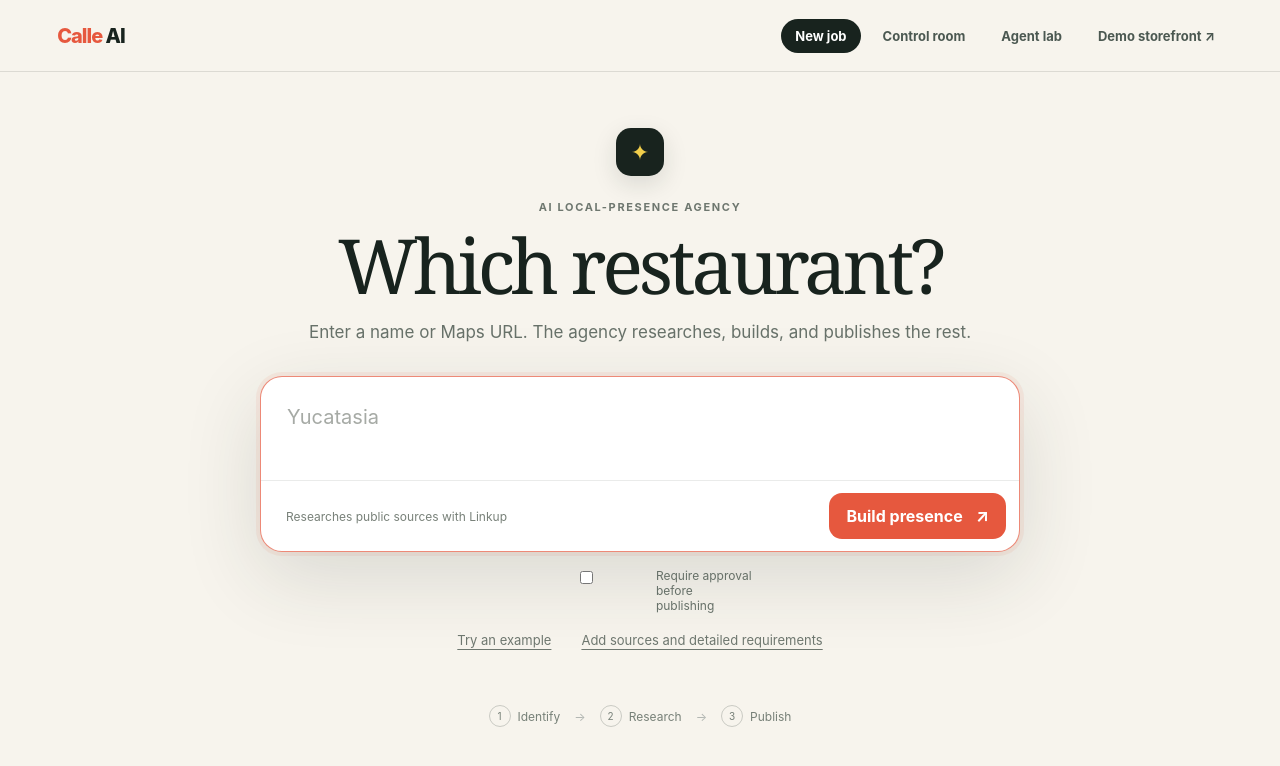
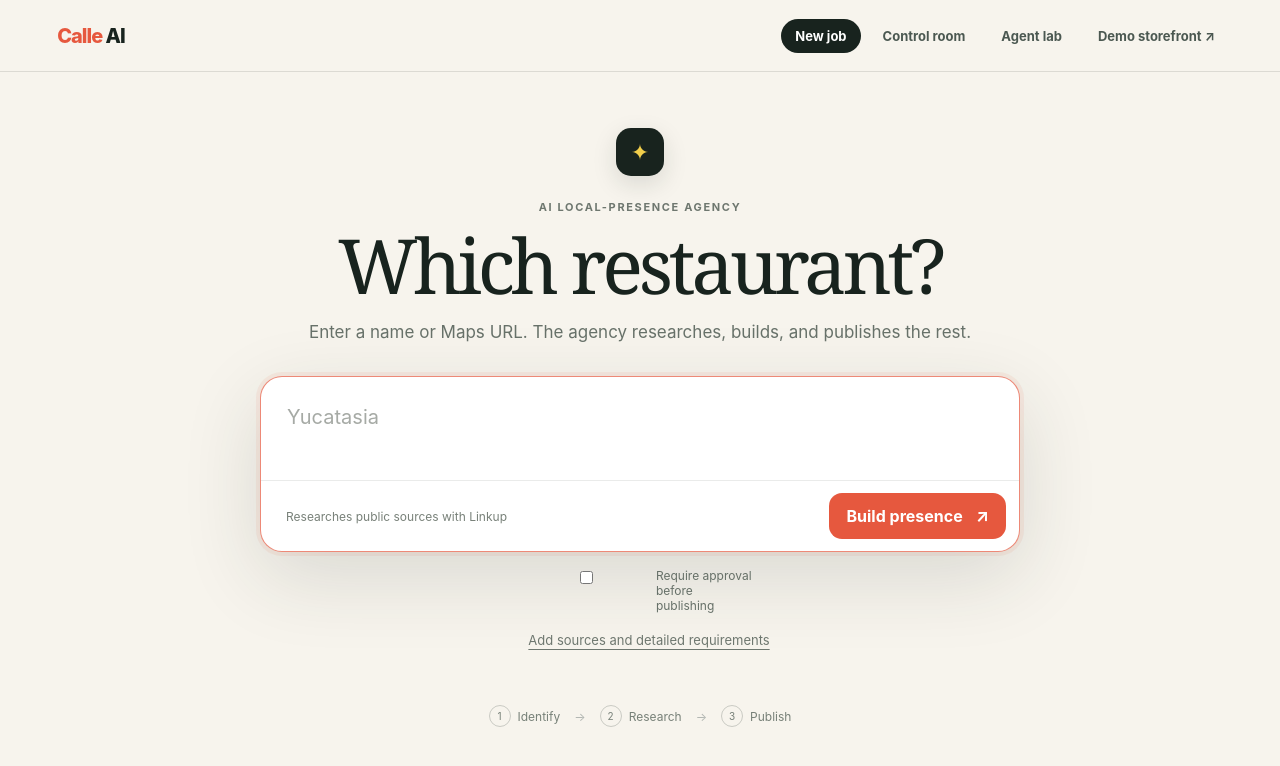
Before and after one commit to bgoconnor/calle-ai, a React (Vite) app: page / in a window 1280 px wide. Shown: the top 766 px of the page. Built offline with nearby package versions, Linux system fonts and the light colour scheme; no server answers.

Commit message:
Remove demo prompt leakage from quick intake

```diff
--- a/convex/_generated/api.d.ts
+++ b/convex/_generated/api.d.ts
@@ -29,6 +29,7 @@ import type * as tools_citationsPersist from "../tools/citationsPersist.js";
 import type * as tools_index from "../tools/index.js";
 import type * as tools_linkupFetch from "../tools/linkupFetch.js";
 import type * as tools_linkupSearch from "../tools/linkupSearch.js";
+import type * as tools_pdfMenuGenerate from "../tools/pdfMenuGenerate.js";
 import type * as tools_registry from "../tools/registry.js";
 import type * as tools_traceEmit from "../tools/traceEmit.js";
 import type * as tools_types from "../tools/types.js";
@@ -63,6 +64,7 @@ declare const fullApi: ApiFromModules<{
   "tools/index": typeof tools_index;
   "tools/linkupFetch": typeof tools_linkupFetch;
   "tools/linkupSearch": typeof tools_linkupSearch;
+  "tools/pdfMenuGenerate": typeof tools_pdfMenuGenerate;
   "tools/registry": typeof tools_registry;
   "tools/traceEmit": typeof tools_traceEmit;
   "tools/types": typeof tools_types;
--- a/src/features/intake/QuickIntake.tsx
+++ b/src/features/intake/QuickIntake.tsx
@@ -9,8 +9,6 @@ type QuickIntakeProps = {
   onLaunched?: (result: LaunchResult) => void;
   onAdvanced?: () => void;
 };
-
-const example = "Yucatasia";
 
 export function QuickIntake({ adapter, onLaunched, onAdvanced }: QuickIntakeProps) {
   const client = useMemo(() => adapter ?? createMockIntakeAdapter(), [adapter]);
@@ -76,7 +74,6 @@ export function QuickIntake({ adapter, onLaunched, onAdvanced }: QuickIntakeProp
 
         {error && <p className="quick-error" role="alert">{error}</p>}
         <label className="quick-approval"><input type="checkbox" checked={requireApproval} onChange={(event) => setRequireApproval(event.target.checked)} /><span>Require approval before publishing</span></label>
-        <button className="quick-example" onClick={() => setBrief(example)}>Try an example</button>
         {onAdvanced && <button className="quick-advanced" onClick={onAdvanced}>Add sources and detailed requirements</button>}
 
         <div className="quick-process" aria-label="Agency process">
```
